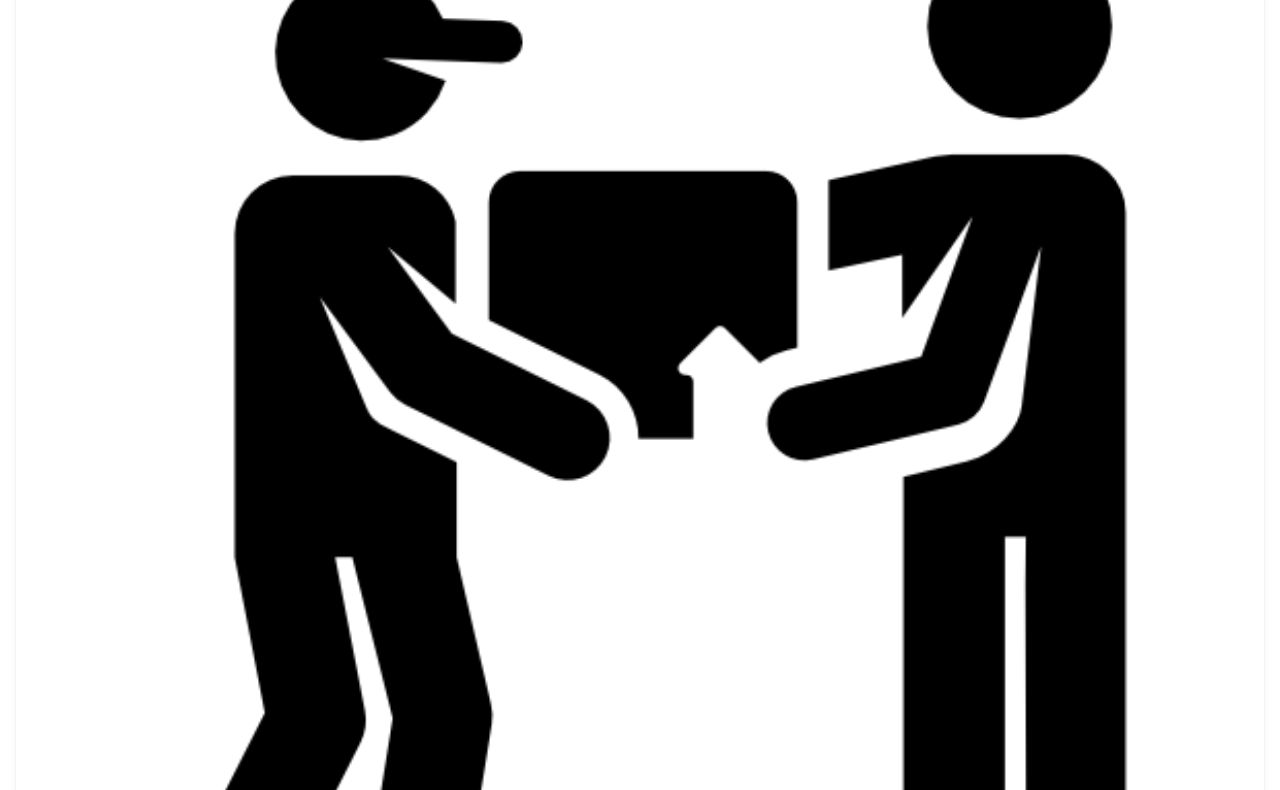
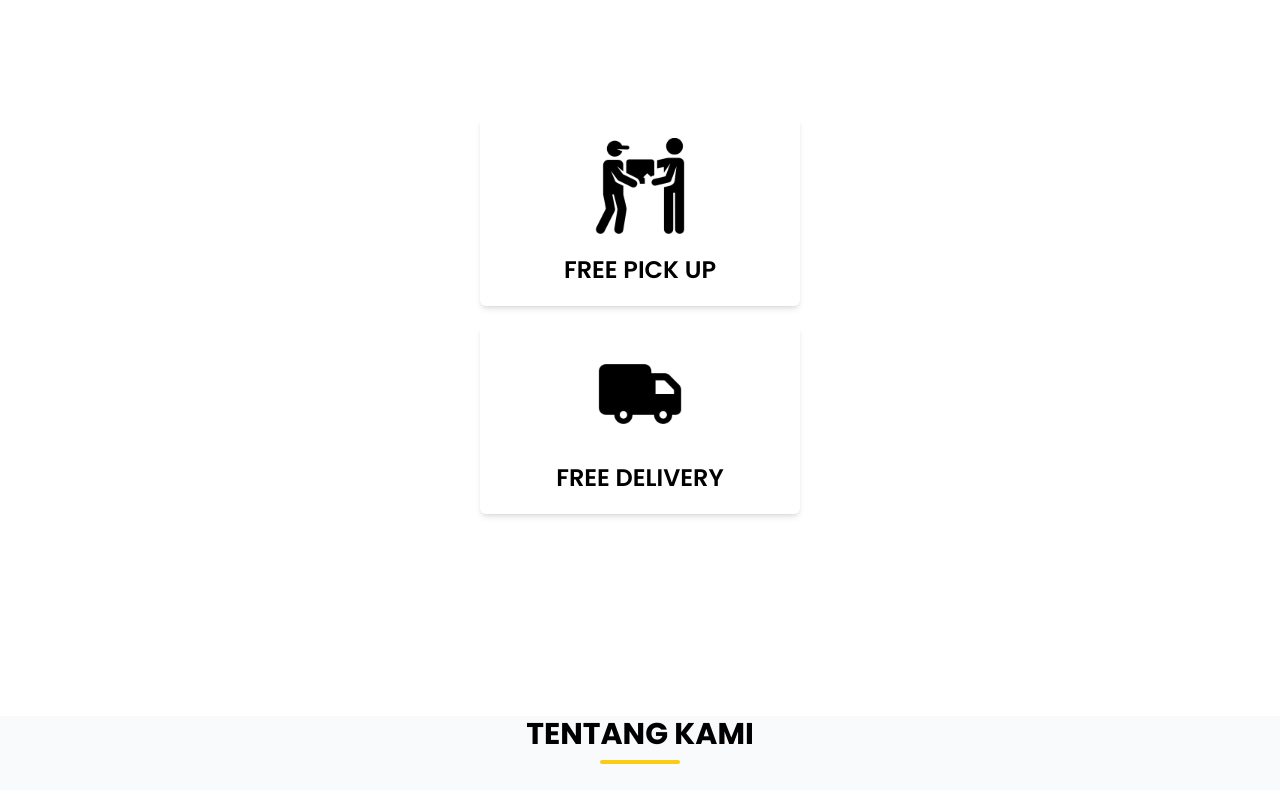
Before and after one commit to Hanseee16/shiningShoesandCare, a website: page index.html in a window 1280 px wide. Shown: the part 884-1674 px from the top of the page. Drawn offline with Linux system fonts and the light colour scheme.

Commit message:
first commit

```diff
--- a/index.html
+++ b/index.html
@@ -6,8 +6,12 @@
       <meta name="viewport" content="width=device-width, initial-scale=1.0" />
       <title>Shining Shoes and Care</title>
       <link rel="stylesheet" href="public/css/style.css" />
+      <!-- Google Font -->
+      <link rel="preconnect" href="https://fonts.googleapis.com" />
+      <link rel="preconnect" href="https://fonts.gstatic.com" crossorigin />
+      <link href="https://fonts.googleapis.com/css2?family=Poppins:wght@200;300;400;500;600;700;800;900&display=swap" rel="stylesheet" />
     </head>
-    <body>
+    <body class="font-poppins">
       <!-- Hero -->
       <section id="hero" class="">
         <div
@@ -26,15 +30,15 @@
 
       <!-- Free -->
       <section id="free" class="bg-white">
-        <div class="container max-w-full mx-auto min-h-screen flex justify-center items-center px-4">
+        <div class="container max-w-full mx-auto min-h-screen flex justify-center items-center px-6">
           <div class="flex flex-wrap justify-center items-center">
             <div class="w-full mb-5 rounded-md shadow-md py-5">
-              <img src="public/img/free/delivery-man.png" alt="" class="w-full px-24 mb-5" />
-              <h2 class="text-center text-3xl font-semibold uppercase">free pick up</h2>
+              <img src="public/img/free/delivery-man.png" alt="" class="w-24 mx-auto mb-5" />
+              <h2 class="text-center text-2xl font-semibold uppercase">free pick up</h2>
             </div>
             <div class="w-full rounded-md shadow-md py-5">
-              <img src="public/img/free/pickup-truck.png" alt="" class="w-full px-24 mb-5" />
-              <h2 class="text-center text-3xl font-semibold uppercase">free delivery</h2>
+              <img src="public/img/free/pickup-truck.png" alt="" class="w-24 mx-auto mb-5" />
+              <h2 class="text-center text-2xl font-semibold uppercase">free delivery</h2>
             </div>
           </div>
         </div>
@@ -43,9 +47,9 @@
 
       <!-- Tentang -->
       <section id="tentang" class="bg-gray-50">
-        <div class="container max-w-full mx-auto min-h-screen flex flex-col justify-center items-center px-4">
-          <div class="mb-10">
-            <h1 class="text-4xl text-black font-bold uppercase mb-2">tentang kami</h1>
+        <div class="container max-w-full mx-auto min-h-screen flex flex-col justify-center items-center px-5">
+          <div class="mb-8">
+            <h1 class="text-3xl text-black font-bold uppercase mb-2">tentang kami</h1>
             <div class="bg-yellow-400 w-20 h-1 rounded-full mx-auto"></div>
           </div>
           <div class="flex flex-wrap justify-center items-center">
--- a/tailwind.config.js
+++ b/tailwind.config.js
@@ -2,7 +2,11 @@
 module.exports = {
   content: ["index.html"],
   theme: {
-    extend: {},
+    extend: {
+      fontFamily: {
+        poppins: ["Poppins", "sans-serif"],
+      },
+    },
   },
   plugins: [],
 };
```
Also changed, not shown: public/css/style.css.
